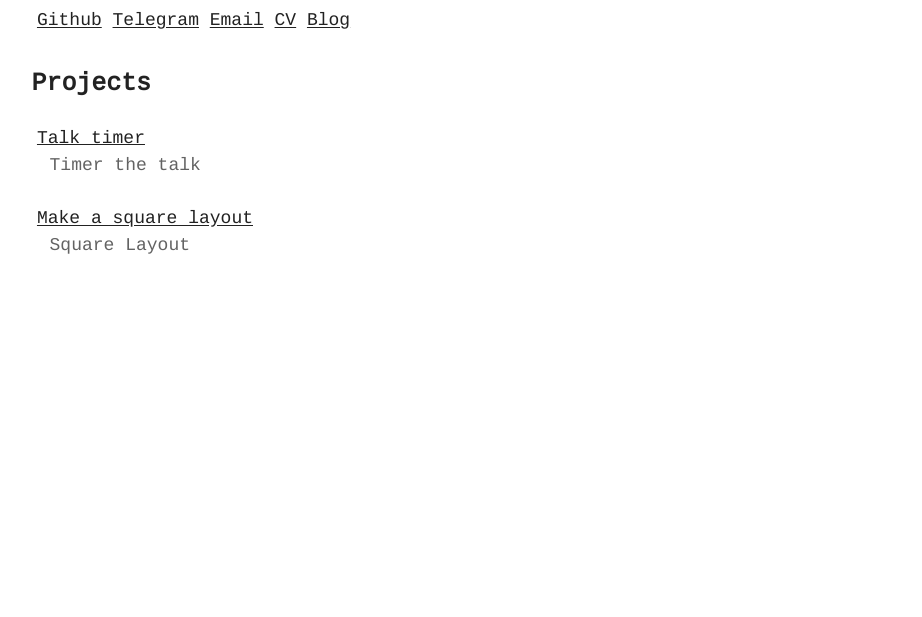
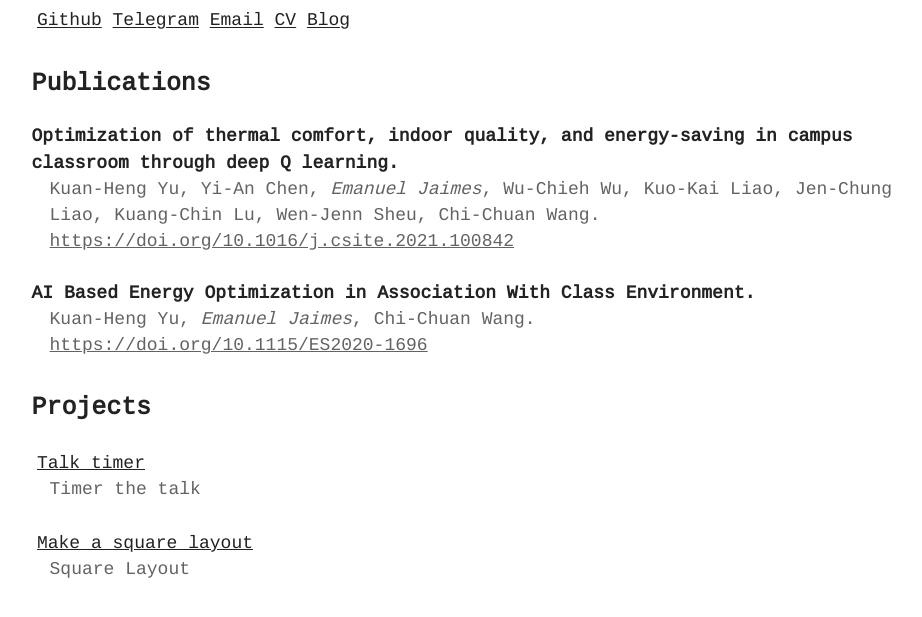
Before and after one commit to emjames/site, a Gatsby site: page / in a window 1280 px wide. Shown: the part 299-916 px from the top of the page, without its empty margins (148-1070 px from the left). Before the commit the page ends 800 px from the top, so only its background shows below. Built offline with nearby package versions, Linux system fonts and the light colour scheme; Gatsby itself is replaced by a stand-in of ours.

Commit message:
Implement Publications

```diff
--- a/gatsby-config.js
+++ b/gatsby-config.js
@@ -24,6 +24,20 @@ module.exports = {
         title: 'Blog',
         url: '/blog/'
       }
+    ],
+    publications:[
+      {
+        authors: 'Kuan-Heng Yu, Yi-An Chen, Emanuel Jaimes, Wu-Chieh Wu, Kuo-Kai Liao, Jen-Chung Liao, Kuang-Chin Lu, Wen-Jenn Sheu, Chi-Chuan Wang.',
+        loc: 'Case Studies in Thermal Engineering, 2021,',
+        title: 'Optimization of thermal comfort, indoor quality, and energy-saving in campus classroom through deep Q learning.',
+        url: 'https://doi.org/10.1016/j.csite.2021.100842'
+      },
+      {
+        authors: 'Kuan-Heng Yu, Emanuel Jaimes, Chi-Chuan Wang.',
+        loc: 'ASME 2020 14th International Conference on Energy Sustainability, 2020,',
+        title: 'AI Based Energy Optimization in Association With Class Environment.',
+        url: 'https://doi.org/10.1115/ES2020-1696'
+      },
     ],
     projects:[
       {
--- /dev/null
+++ b/src/components/publications.js
@@ -0,0 +1,70 @@
+import React from "react"
+import { useStaticQuery, graphql } from "gatsby"
+
+// Parse the authors string into an array
+const parseAuthors = (authors) => {
+    const siteAuthor = "Emanuel Jaimes";
+
+    // Index of the start of the siteAuthor
+    const startIndex = authors.indexOf(siteAuthor);
+
+    // If no index was found, just return the same string
+    if (startIndex < 0) return authors;
+    const formattedAuthors = [authors.substr(0, startIndex),
+                              siteAuthor,
+                              authors.substr(startIndex + siteAuthor.length)];
+
+    return formattedAuthors;
+}
+
+const Publications= () => {
+  const data = useStaticQuery(graphql`
+    query SitePublicationsQuery {
+      site {
+        siteMetadata {
+          publications {
+            authors,
+            loc,
+            url,
+            title,
+          }
+        }
+      }
+    }
+  `)
+
+  const pubs = data.site.siteMetadata.publications;
+
+  return (
+    <div id="Publications">
+      <h3 style={{ marginTop: '1.45em'}}>Publications</h3>
+      {
+        pubs.map(pub => (
+          <div>
+            <p>
+              <b>{pub.title}</b>
+              <p style={{marginBottom: '0', paddingLeft: '1em', opacity: '0.7'}}>
+                  {parseAuthors(pub.authors).map((currAuthor, index) => {
+                      // The index of the array returned by parseAuthor is:
+                      // 0 = authors on the left of the site author
+                      // 1 = site author
+                      // 2 = authors on the right of the site author
+                      if (index === 1) {
+                        // Emphasize the site author
+                        return <i>{currAuthor}</i>
+                      } else {
+                          return currAuthor
+                      }
+                  })}
+              </p>
+              <a href={pub.url} style={{paddingLeft: '1em', opacity: '0.7'}}>{pub.url}</a>
+            </p>
+          </div>
+        ))
+      }
+
+    </div>
+  )
+}
+
+export default Publications
--- a/src/pages/index.js
+++ b/src/pages/index.js
@@ -6,6 +6,7 @@ import SEO from "../components/seo"
 import Contact from "../components/contact"
 import Header from "../components/header"
 import Projects from "../components/projects"
+import Publications from "../components/publications"
 
 const IndexPage = () => {
   const data = useStaticQuery(graphql`
@@ -24,6 +25,7 @@ const IndexPage = () => {
       <Header siteTitle={title}/>
       <h1>{title}</h1>
       <Contact />
+      <Publications />
       <Projects />
     </Layout>
   )
```
